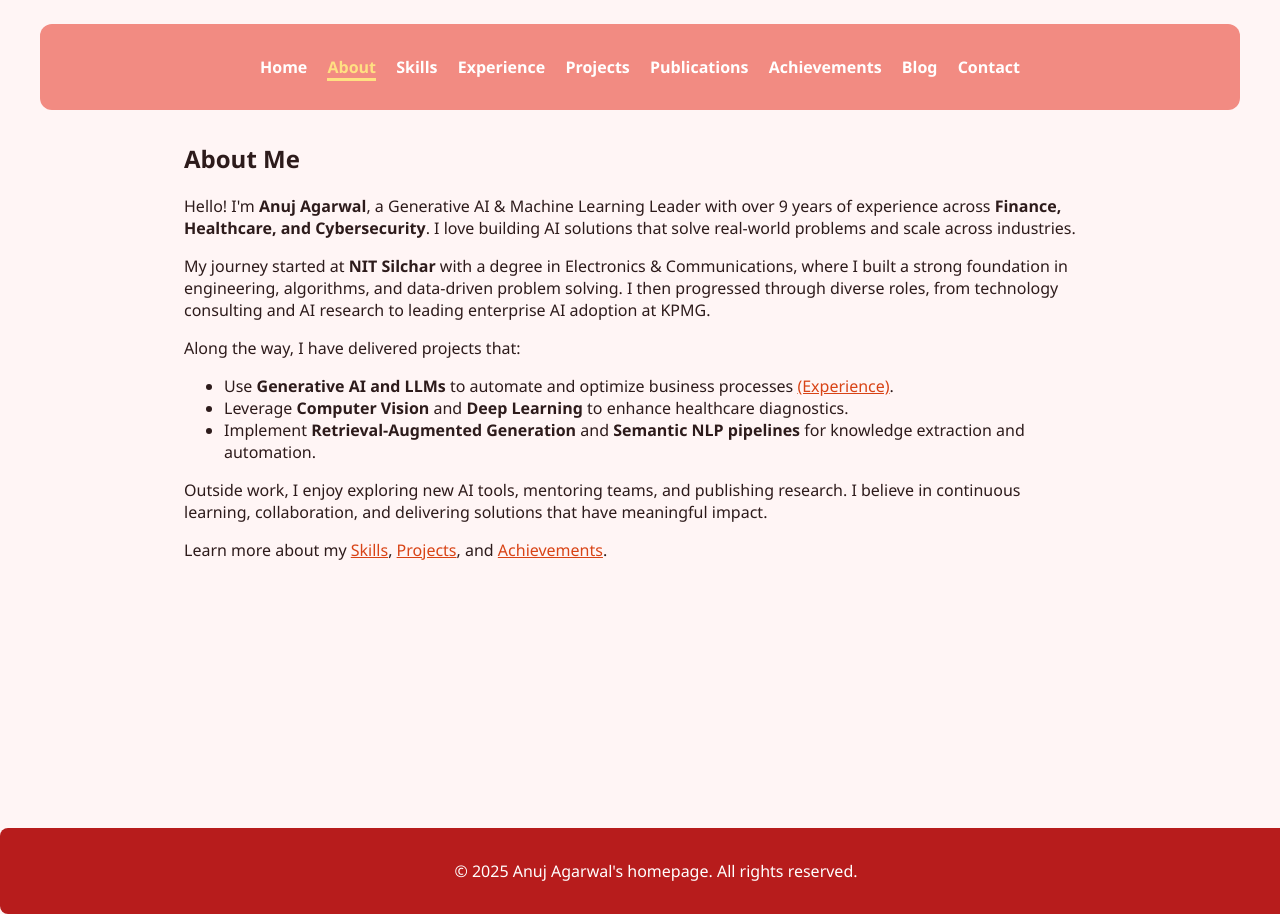
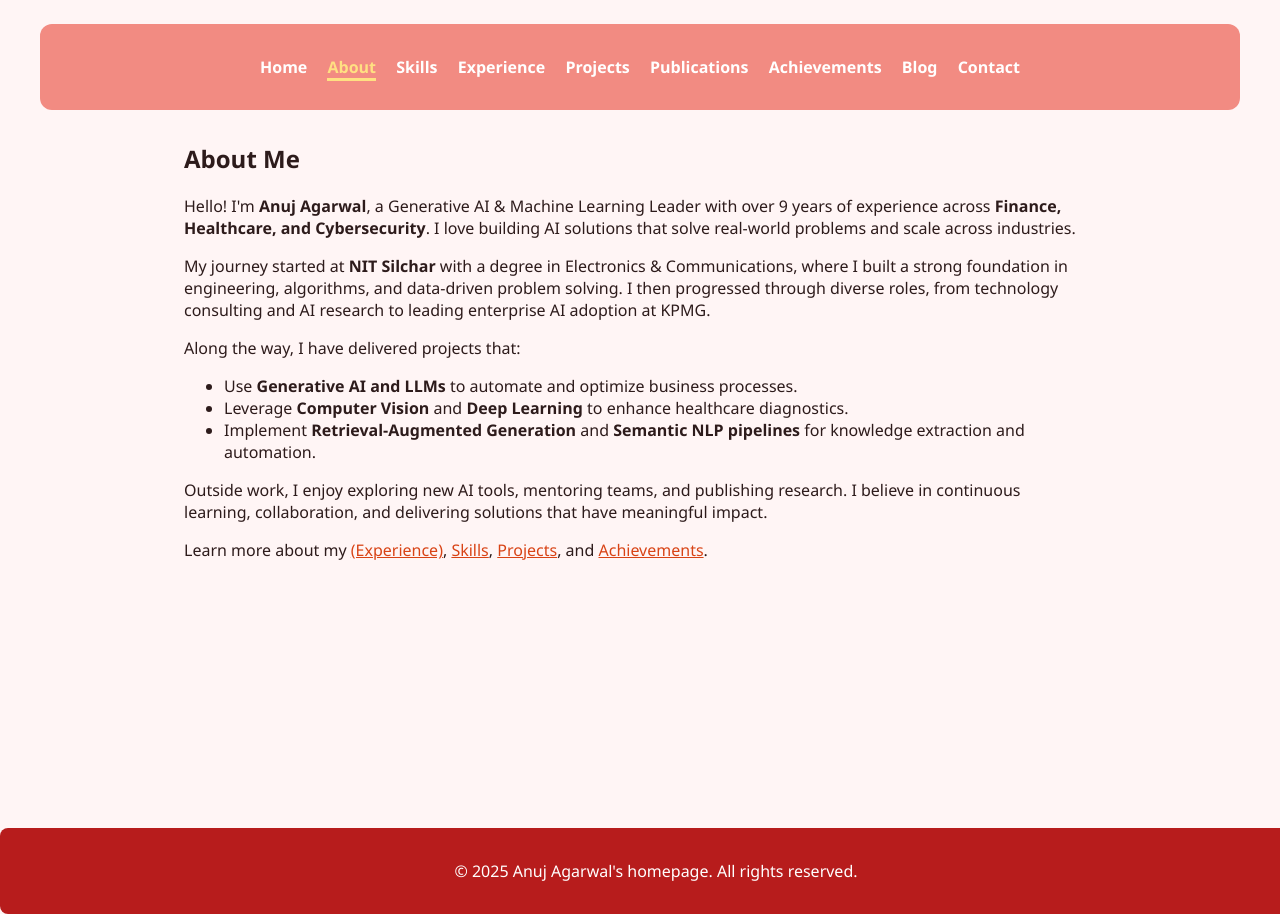
Before and after one commit to anuj-agarwal/anuj-agarwal.github.io, a Jekyll site: the page built from about.md, in a window 1280 px wide. Built offline with Jekyll 4.4.1, drawn with Linux system fonts in a browser that asks for light colours; a script that is not in the unit is left out.

Commit message:
Update about.md

```diff
--- a/about.md
+++ b/about.md
@@ -11,11 +11,11 @@ permalink: /about/
 
   <p>Along the way, I have delivered projects that:</p>
   <ul>
-    <li>Use <strong>Generative AI and LLMs</strong> to automate and optimize business processes <a class="internal-link" href="/experience/">(Experience)</a>.</li>
+    <li>Use <strong>Generative AI and LLMs</strong> to automate and optimize business processes.</li>
     <li>Leverage <strong>Computer Vision</strong> and <strong>Deep Learning</strong> to enhance healthcare diagnostics.</li>
     <li>Implement <strong>Retrieval-Augmented Generation</strong> and <strong>Semantic NLP pipelines</strong> for knowledge extraction and automation.</li>
   </ul>
 
   <p>Outside work, I enjoy exploring new AI tools, mentoring teams, and publishing research. I believe in continuous learning, collaboration, and delivering solutions that have meaningful impact.</p>
-  <p>Learn more about my <a class="internal-link" href="/skills/">Skills</a>, <a class="internal-link" href="/projects/">Projects</a>, and <a class="internal-link" href="/achievements/">Achievements</a>.</p>
+  <p>Learn more about my  <a class="internal-link" href="/experience/">(Experience)</a>, <a class="internal-link" href="/skills/">Skills</a>, <a class="internal-link" href="/projects/">Projects</a>, and <a class="internal-link" href="/achievements/">Achievements</a>.</p>
 </div>
```
